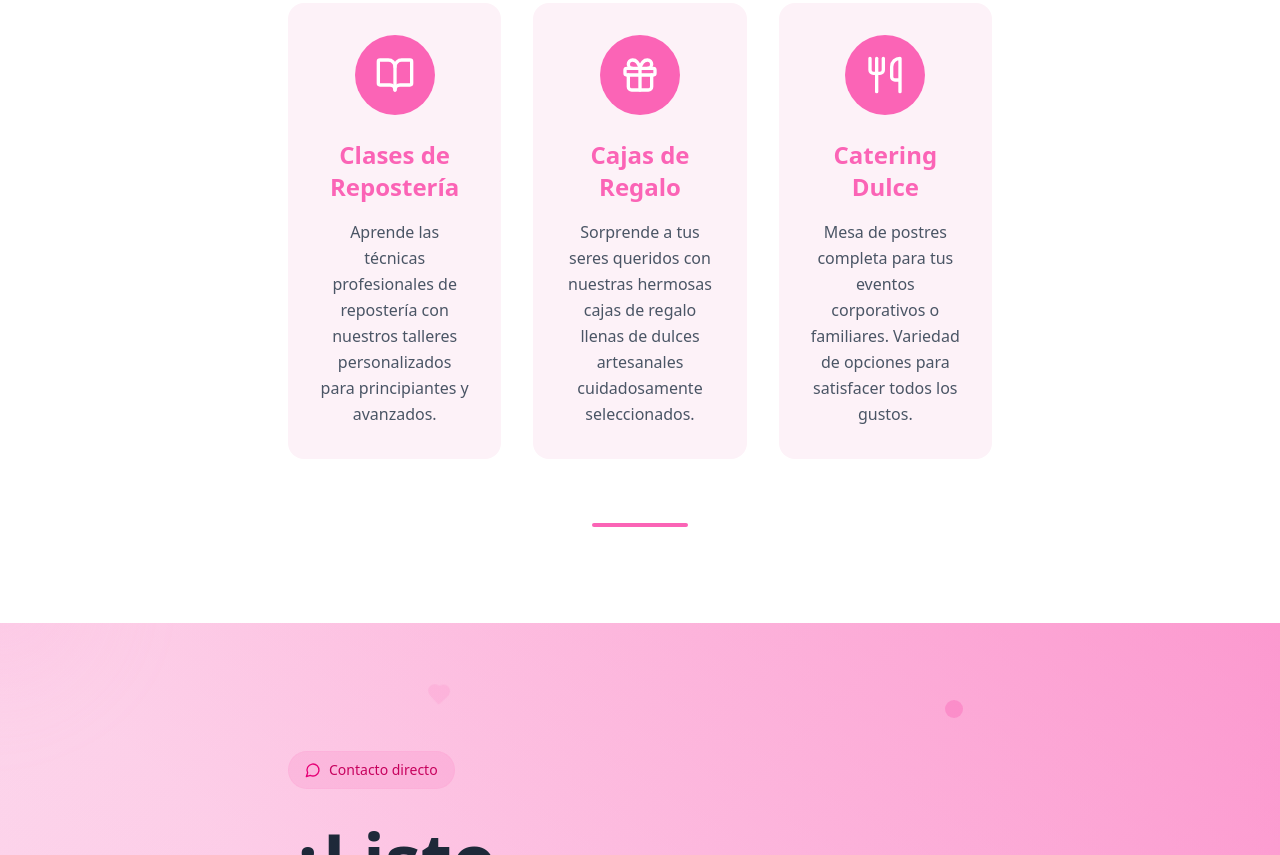
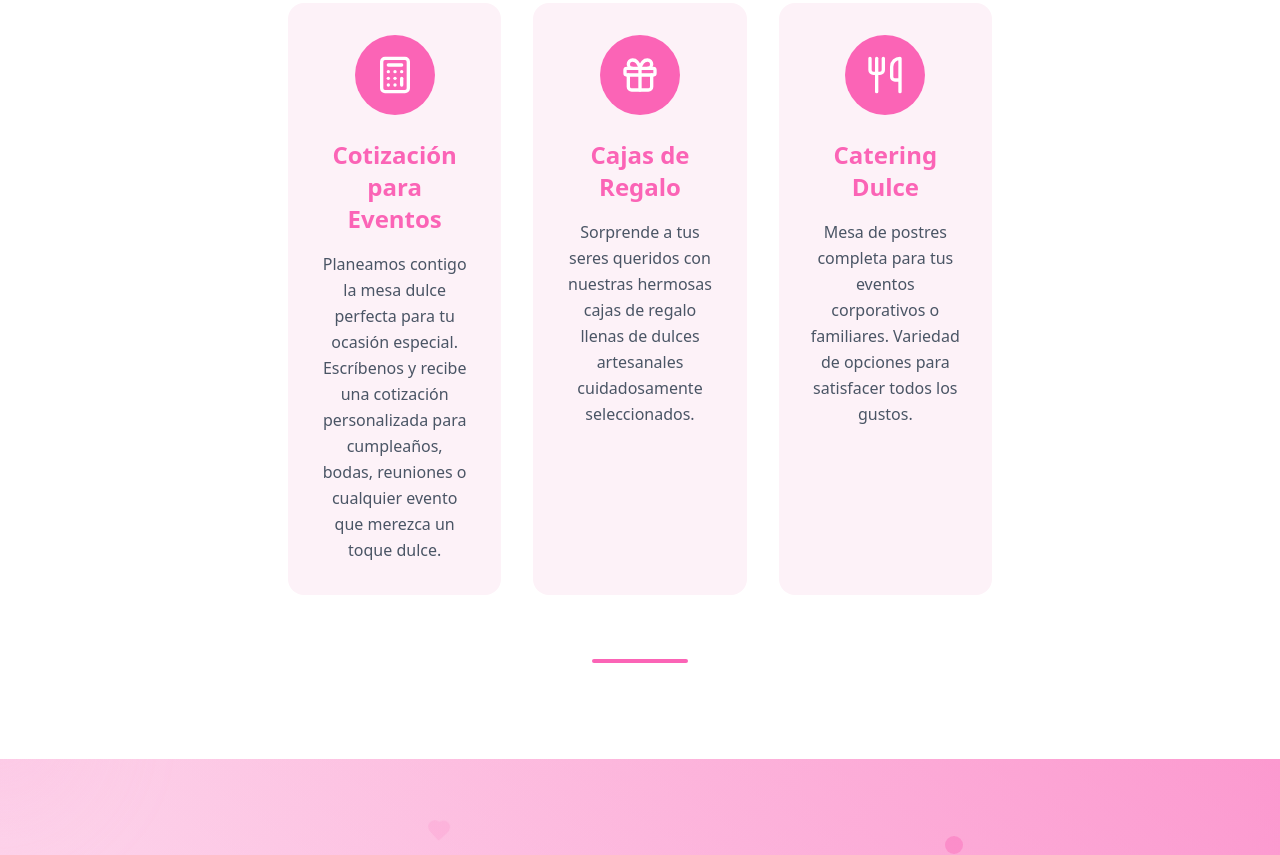
Before and after one commit to edavid03/SugarBloom, an Astro site: page / in a window 1280 px wide. Shown: the part 3829-4684 px from the top of the page. Built offline with nearby package versions, Linux system fonts and the light colour scheme; Astro itself is replaced by a stand-in of ours.

Commit message:
arreglos

```diff
--- a/src/components/Services.astro
+++ b/src/components/Services.astro
@@ -1,6 +1,6 @@
 ---
 import ServiceCard from "./ui/ServiceCard.astro"
-import { Cake, Heart, Truck, BookOpen, Gift, Utensils } from "@lucide/astro"
+import { Cake, Heart, Truck, BookOpen, Gift, Utensils, Calculator } from "@lucide/astro"
 
 // Datos de los servicios
 const services = [
@@ -20,9 +20,9 @@ const services = [
     description: "Llevamos nuestros dulces directamente a tu puerta. Servicio de entrega seguro y puntual en toda la ciudad.",
   },
   {
-    icon: BookOpen,
-    title: "Clases de Repostería",
-    description: "Aprende las técnicas profesionales de repostería con nuestros talleres personalizados para principiantes y avanzados.",
+    icon: Calculator,
+    title: "Cotización para Eventos",
+    description: "Planeamos contigo la mesa dulce perfecta para tu ocasión especial. Escríbenos y recibe una cotización personalizada para cumpleaños, bodas, reuniones o cualquier evento que merezca un toque dulce.",
   },
   {
     icon: Gift,
```
